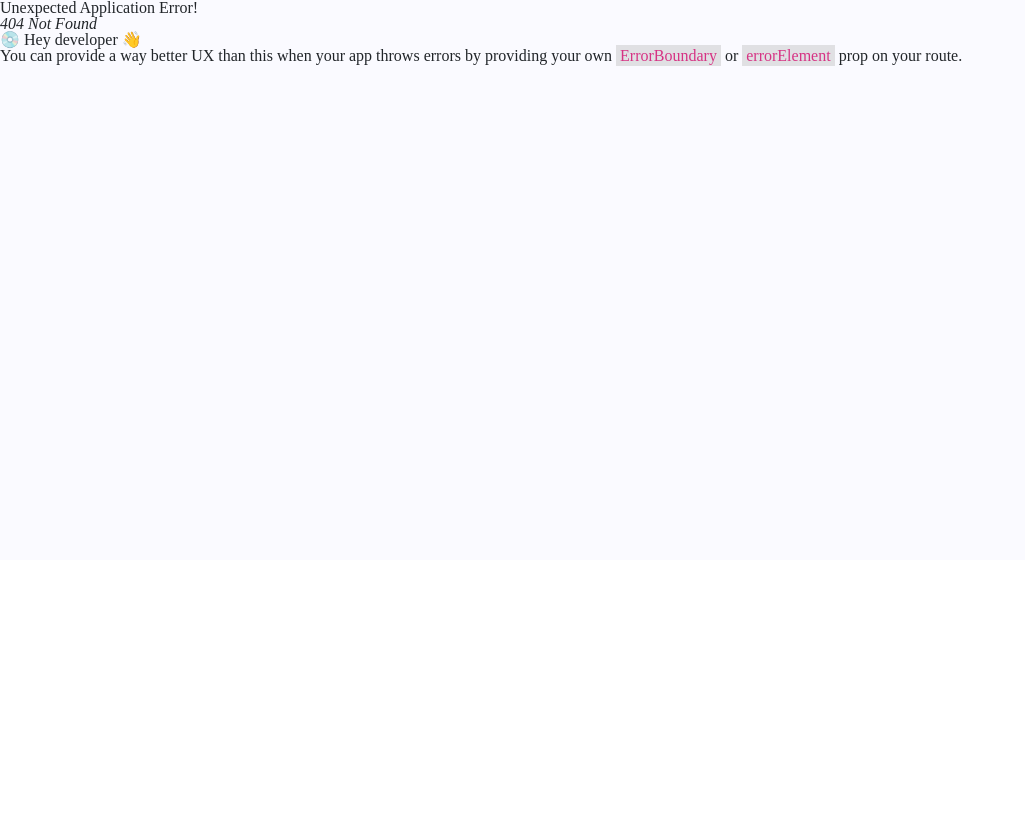
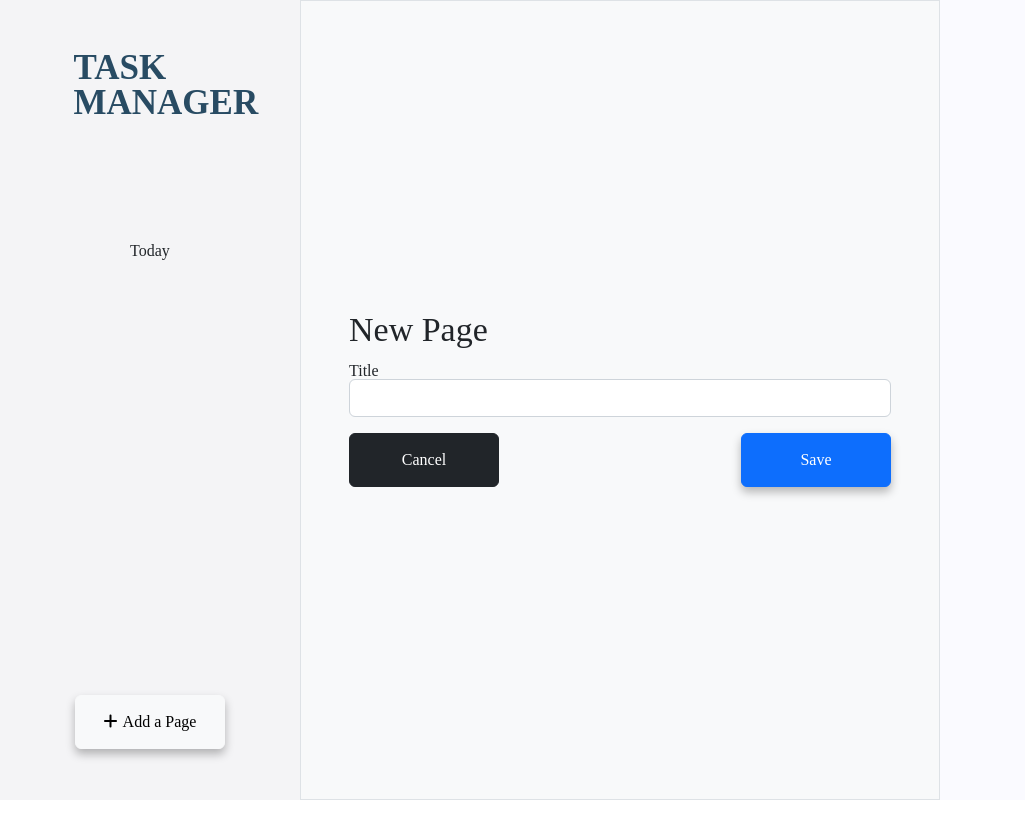
Before and after one commit to basa0044/mtm6404-task-manager-basa0044, a React (Vite) app: page /NewList in a window 1280 px wide. Before the commit this address had no page. Shown: the whole page, without its empty margins (0-1025 px from the left). Built offline with nearby package versions, Linux system fonts and the light colour scheme.

Commit message:
add a new page form added

```diff
--- a/src/App.jsx
+++ b/src/App.jsx
@@ -73,7 +73,6 @@ function App (){
 
   return(
     <div>
-      <Header/>
       <Navbar/>
       <Title/>
       <Form onAdd={onAddHandler}/>
--- a/src/components/Header.jsx
+++ b/src/components/Header.jsx
@@ -1,9 +1,8 @@
 function Header (){
     return(
         <div className="header">
+            <i className="fa-solid fa-bars"></i>
             <h1 className="listTitle">To Do List</h1>
-            <i className="fa-solid fa-bars"></i>
-            <p>Welcome, Friend!</p>
         </div>
     )
 }
--- a/src/components/List.jsx
+++ b/src/components/List.jsx
@@ -6,7 +6,7 @@ export default  function List (props) {
 
     const list = props.list.map((item, id) => ({...item, id}))
 
-
+    const [show, showItems] = React.useState(false)
 
     function onUpdateItemHandler(updatedItem){
         const updatedList =  list.map(item => item.id === updatedItem.id ?
--- a/src/components/Navbar.jsx
+++ b/src/components/Navbar.jsx
@@ -1,18 +1,27 @@
-import { Link } from "react-router-dom"
+import { Outlet, NavLink ,Link } from "react-router-dom"
+import React from "react"
 
 export default function Navbar(){
+
+
     return(
+        <>
         <nav>
             <span>TASK MANAGER</span>
             <ul>
                 <li>
-                <Link to="/">Today</Link>
-                </li>
-                <li>
-                <Link to="/New">New Page</Link>
+                <NavLink to="/" className={isActive => isActive? 'nav-link active' : 'nav-link'}>Today</NavLink>
                 </li>
             </ul>
-            <button><i className="fa-solid fa-plus"></i>Add a Page</button>
+            <Link to='/NewList'>
+            <button  className="btn btn-light">
+                <i className="fa-solid fa-plus"></i>Add a Page
+            </button>
+            </Link>
         </nav>
+        <div>
+            <Outlet/>
+        </div>
+        </>
     )
 }
--- /dev/null
+++ b/src/routes/NewList.jsx
@@ -0,0 +1,24 @@
+import { Link } from "react-router-dom";
+import NavBar from "../components/Navbar";
+
+export default function NewList(){
+
+    function submitHandler(e){
+        e.preventDefault()
+    }
+
+    return(
+        <>
+        <NavBar/>
+        <form onSubmit={submitHandler} className="p-5 bg-light border border-1 mb-3 newPageForm">
+            <h1 className="mb-3">New Page</h1>
+            <label htmlFor="name">Title</label>
+            <input id="name" type="text" className="form-control"></input>
+            <div className="mt-3 buttons--container">
+            <Link className="btn btn-dark btn--cancel" to="/">Cancel</Link>
+            <button className="btn btn-primary btn--save" type="submit">Save</button>
+            </div>
+        </form>
+        </>
+    )
+}
--- a/src/style.css
+++ b/src/style.css
@@ -58,15 +58,22 @@ table {
     min-height: 560px;
 }
 
+h1{
+    font-size: 34px;;
+}
+
+
 .header{
   display: flex;
   padding-right: 20px;
   padding-left: 20px;
   justify-content: space-between;
+  align-items: center;
   border-bottom: 3px solid #F4F4F6;
   padding-top: 14px;
   padding-bottom: 14px;
 }
+
 
 nav{
     display: none;
@@ -103,7 +110,6 @@ button{
 
 button i{
     padding-right: 5px;
-    color: white;
 }
 
 .list{
@@ -407,4 +413,27 @@ input:focus, textarea:focus, select:focus{
     .list .variants .color{
         display: none;
     }
+
+    .newPageForm{
+        margin-left: 300px;
+        width: 50%;
+        height: 100vh;
+        display: flex;
+        flex-direction: column;
+        justify-content: center;
+        margin-bottom: 0;
+    }
+
+    .btn--cancel{
+        width: 150px;
+        height: 54px;
+        display: flex;
+        justify-content: center;
+        align-items: center;
+    }
+
+    .buttons--container{
+        display: flex;
+        justify-content: space-between;
+    }
 }
```
Also changed, not shown: src/main.jsx (+8 -2 lines), src/routes/Lists.jsx (deleted).
